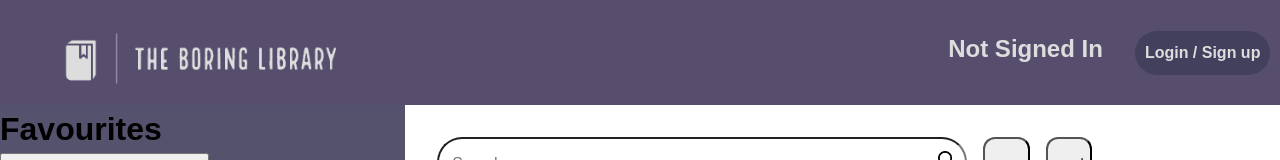
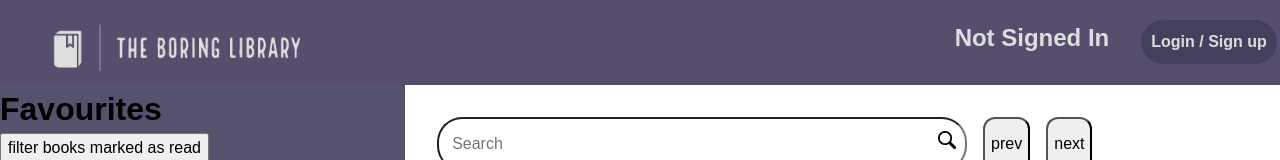
Before and after one commit to CoWarren/boring-library-frontend, a React (Create React App) app: page / in a window 1280 px wide. Shown: the top 160 px of the page. Built offline with nearby package versions, Linux system fonts and the light colour scheme; no server answers; a web font is replaced by a local one.

Commit message:
Further tweaks to Header component

```diff
--- a/src/App.scss
+++ b/src/App.scss
@@ -33,16 +33,15 @@ $primary-txt-clr: #dddddd;
   overflow-y: hidden;
 
   font-family: "Patrick Hand SC", sans-serif;
-  // font-family: "Nova Round", sans-serif;
+  // font-familyß: "Nova Round", sans-serif;
   // font-family: 'Lucida Sans', 'Lucida Sans Regular', 'Lucida Grande', 'Lucida Sans Unicode', Geneva, Verdana, sans-serif ;
   header {
     background-color: $main-bg--color;
     justify-content: space-between;
-    padding: 0.6em;
+    padding: 0.2em;
     flex-wrap: wrap;
     .logo-container {
-      width: 350px;
-      min-width: 30vw;
+      max-width: 350px;
       :hover {
         cursor: pointer;
       }
@@ -284,8 +283,7 @@ $primary-txt-clr: #dddddd;
           background-color: #43405d;
           color: $primary-txt-clr;
           flex-basis: 200px;
-          flex-grow: 0;
-          flex-shrink: 0;
+          ß
           // width: 200px;
 
           h2 {
```
